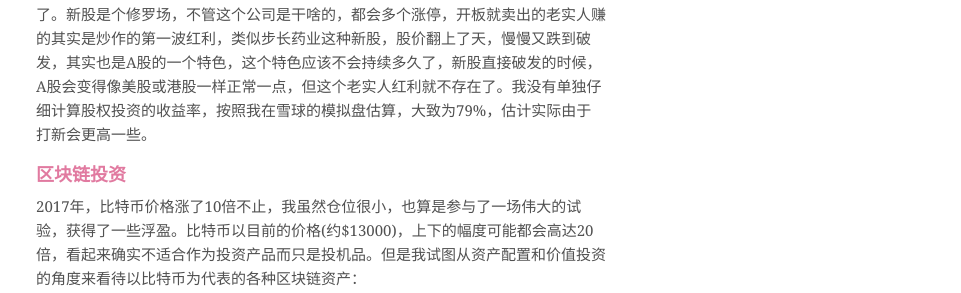
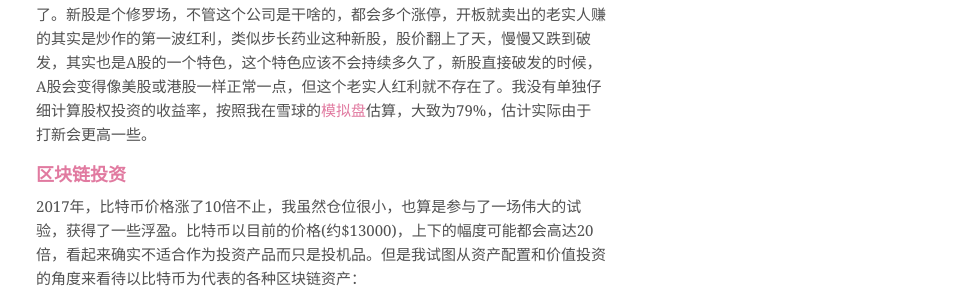
Before and after one commit to yifeitao/yifeitao.github.io, a Jekyll site: the page built from _posts/2017-12-31-zhaowendao-family-foundation-2017.md, in a window 1280 px wide and 900 px high, scrolled down 1065 px. Shown: the part 304-597 px from the top of the window, without its empty margins (319-1280 px from the left). Built offline with Jekyll 4.4.1, drawn with Linux system fonts in a browser that asks for light colours; a style sheet for code colours, icons or effects is not loaded; some of the changed lines change nothing that is shown; some of the changed text lies outside the part shown.

Commit message:
update 2017-12-31-zhaowendao-family-foundation-2017.md

```diff
--- a/_posts/2017-12-31-zhaowendao-family-foundation-2017.md
+++ b/_posts/2017-12-31-zhaowendao-family-foundation-2017.md
@@ -26,7 +26,7 @@ tag: zhaowendao
 
 另外很重要的就是分散了，看看历史（出长牛股的行业），再看看未来，我基本上确定的几个行业方向是：消费、医药、金融，其他方向还在探索之中，目前股票分散为二十支左右，如果不是要打新，我可能会考虑指数基金，一般认为小资本没有必要这么分散，但是我自认为研究能力有限，对买入的股票并没有十足的信心，也只能分散一点了。
 
-现在有一个说法是2017年是中国的价值投资元年，如果开着后视镜这样说也未尝不可。对我来说，实在没有什么投机的天赋，本金也不多，也只能老老实实赚打新的钱了。新股是个修罗场，不管这个公司是干啥的，都会多个涨停，开板就卖出的老实人赚的其实是炒作的第一波红利，类似步长药业这种新股，股价翻上了天，慢慢又跌到破发，其实也是A股的一个特色，这个特色应该不会持续多久了，新股直接破发的时候，A股会变得像美股或港股一样正常一点，但这个老实人红利就不存在了。我没有单独仔细计算股权投资的收益率，按照我在雪球的模拟盘估算，大致为79%，估计实际由于打新会更高一些。
+现在有一个说法是2017年是中国的价值投资元年，如果开着后视镜这样说也未尝不可。对我来说，实在没有什么投机的天赋，本金也不多，也只能老老实实赚打新的钱了。新股是个修罗场，不管这个公司是干啥的，都会多个涨停，开板就卖出的老实人赚的其实是炒作的第一波红利，类似步长药业这种新股，股价翻上了天，慢慢又跌到破发，其实也是A股的一个特色，这个特色应该不会持续多久了，新股直接破发的时候，A股会变得像美股或港股一样正常一点，但这个老实人红利就不存在了。我没有单独仔细计算股权投资的收益率，按照我在雪球的[模拟盘](https://xueqiu.com/P/ZH829165)估算，大致为79%，估计实际由于打新会更高一些。
 
 ### 区块链投资
 
```
